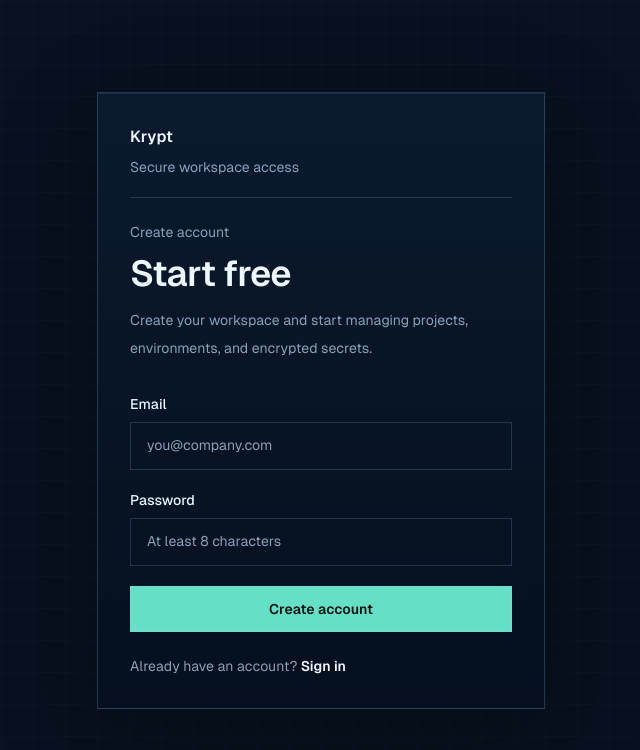
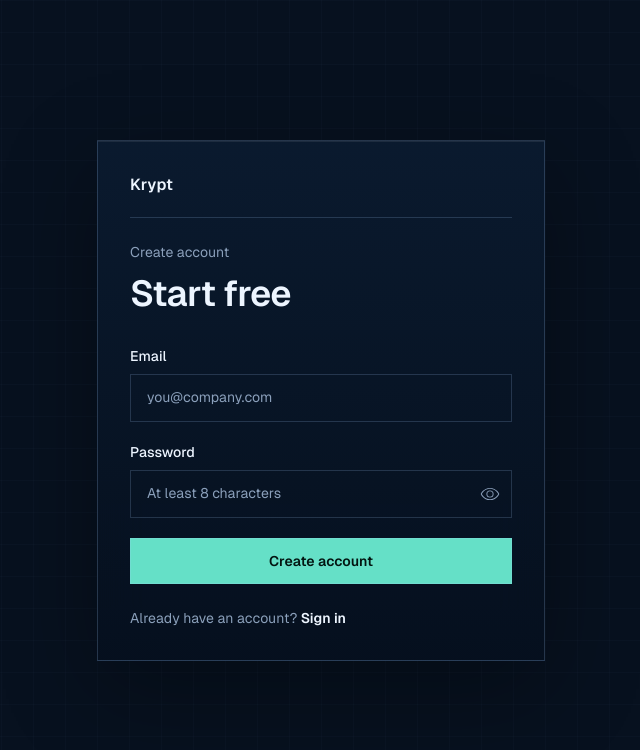
Before and after one commit to GarzvR/krypt, a Next.js app: page /sign-up in a window 1280 px wide. Shown: the top 750 px of the page, without its empty margins (319-959 px from the left). Built offline with nearby package versions, Linux system fonts and the light colour scheme; no server answers.

Commit message:
feat: refine auth pages UI, add show/hide password, and harden email validation

```diff
--- a/src/app/(auth)/layout.tsx
+++ b/src/app/(auth)/layout.tsx
@@ -10,9 +10,7 @@ export default function AuthLayout({
         <section className="glass-panel-strong w-full px-6 py-7 sm:px-8 sm:py-8">
           <div className="border-b border-app pb-5">
             <p className="text-base font-semibold text-app-foreground">Krypt</p>
-            <p className="mt-2 text-sm text-app-muted">
-              Secure workspace access
-            </p>
+
           </div>
           <div className="pt-6">{children}</div>
         </section>
--- a/src/app/(auth)/sign-in/page.tsx
+++ b/src/app/(auth)/sign-in/page.tsx
@@ -1,5 +1,6 @@
 import Link from "next/link";
 import { signInAction } from "@/actions/auth";
+import { PasswordInput } from "@/components/auth/password-input";
 
 type SignInPageProps = {
   searchParams?: {
@@ -16,10 +17,7 @@ export default function SignInPage({ searchParams }: SignInPageProps) {
       <h2 className="mt-3 text-3xl font-semibold tracking-tight text-app-foreground sm:text-4xl">
         Sign in
       </h2>
-      <p className="mt-3 text-sm leading-7 text-app-muted">
-        Continue to your projects, environments, usage, and encrypted secret
-        workspace.
-      </p>
+
 
       {error ? (
         <p className="mt-5 border border-rose-400/25 bg-rose-400/10 px-4 py-3 text-sm text-rose-300">
@@ -42,20 +40,13 @@ export default function SignInPage({ searchParams }: SignInPageProps) {
           />
         </label>
 
-        <label className="block">
-          <span className="mb-2 block text-sm font-medium text-app-foreground">
-            Password
-          </span>
-          <input
-            type="password"
+        <PasswordInput
           name="password"
           required
           minLength={8}
           autoComplete="current-password"
-            className="h-12 w-full border border-app bg-transparent px-4 text-sm text-app-foreground outline-none ring-app-primary placeholder:text-app-muted focus:ring-2"
           placeholder="Your password"
         />
-        </label>
 
         <button
           type="submit"
--- a/src/app/(auth)/sign-up/page.tsx
+++ b/src/app/(auth)/sign-up/page.tsx
@@ -1,5 +1,6 @@
 import Link from "next/link";
 import { signUpAction } from "@/actions/auth";
+import { PasswordInput } from "@/components/auth/password-input";
 
 type SignUpPageProps = {
   searchParams?: {
@@ -16,10 +17,7 @@ export default function SignUpPage({ searchParams }: SignUpPageProps) {
       <h2 className="mt-3 text-3xl font-semibold tracking-tight text-app-foreground sm:text-4xl">
         Start free
       </h2>
-      <p className="mt-3 text-sm leading-7 text-app-muted">
-        Create your workspace and start managing projects, environments, and
-        encrypted secrets.
-      </p>
+
 
       {error ? (
         <p className="mt-5 border border-rose-400/25 bg-rose-400/10 px-4 py-3 text-sm text-rose-300">
@@ -42,20 +40,13 @@ export default function SignUpPage({ searchParams }: SignUpPageProps) {
           />
         </label>
 
-        <label className="block">
-          <span className="mb-2 block text-sm font-medium text-app-foreground">
-            Password
-          </span>
-          <input
-            type="password"
+        <PasswordInput
           name="password"
           required
           minLength={8}
           autoComplete="new-password"
-            className="h-12 w-full border border-app bg-transparent px-4 text-sm text-app-foreground outline-none ring-app-primary placeholder:text-app-muted focus:ring-2"
           placeholder="At least 8 characters"
         />
-        </label>
 
         <button
           type="submit"
--- /dev/null
+++ b/src/components/auth/password-input.tsx
@@ -0,0 +1,39 @@
+"use client";
+
+import { useState } from "react";
+import { Eye, EyeSlash } from "@phosphor-icons/react";
+
+interface PasswordInputProps extends React.InputHTMLAttributes<HTMLInputElement> {
+  label?: string;
+}
+
+export function PasswordInput({ label = "Password", ...props }: PasswordInputProps) {
+  const [showPassword, setShowPassword] = useState(false);
+
+  return (
+    <label className="block">
+      <span className="mb-2 block text-sm font-medium text-app-foreground">
+        {label}
+      </span>
+      <div className="relative">
+        <input
+          {...props}
+          type={showPassword ? "text" : "password"}
+          className="h-12 w-full border border-app bg-transparent px-4 pr-12 text-sm text-app-foreground outline-none ring-app-primary placeholder:text-app-muted focus:ring-2"
+        />
+        <button
+          type="button"
+          onClick={() => setShowPassword(!showPassword)}
+          className="absolute right-3 top-1/2 -translate-y-1/2 text-app-muted hover:text-app-foreground"
+          aria-label={showPassword ? "Hide password" : "Show password"}
+        >
+          {showPassword ? (
+            <EyeSlash size={20} weight="light" />
+          ) : (
+            <Eye size={20} weight="light" />
+          )}
+        </button>
+      </div>
+    </label>
+  );
+}
--- a/src/lib/validations/auth.ts
+++ b/src/lib/validations/auth.ts
@@ -1,7 +1,12 @@
 import { z } from "zod";
 
 const credentialsSchema = z.object({
-  email: z.string().trim().email("Enter a valid email address.").toLowerCase(),
+  email: z
+    .string()
+    .trim()
+    .email("Enter a valid email address.")
+    .regex(/\.[a-z]{2,}$/i, "Email must have a valid domain extension (e.g. .com).")
+    .toLowerCase(),
   password: z.string().min(8, "Password must be at least 8 characters."),
 });
 
```
Lines whose indentation alone changed are shown as unchanged.
